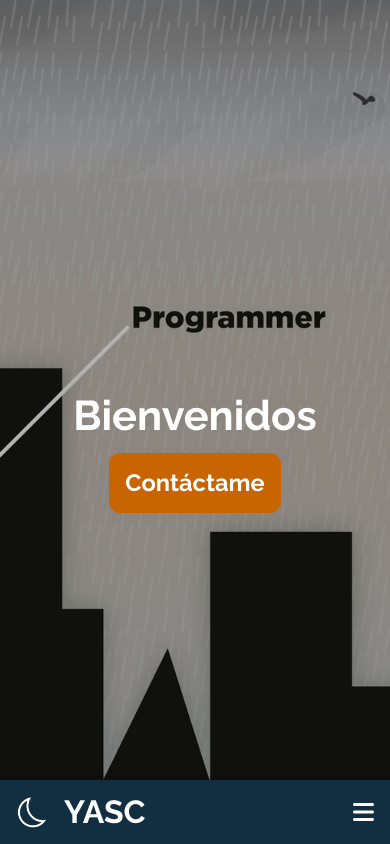
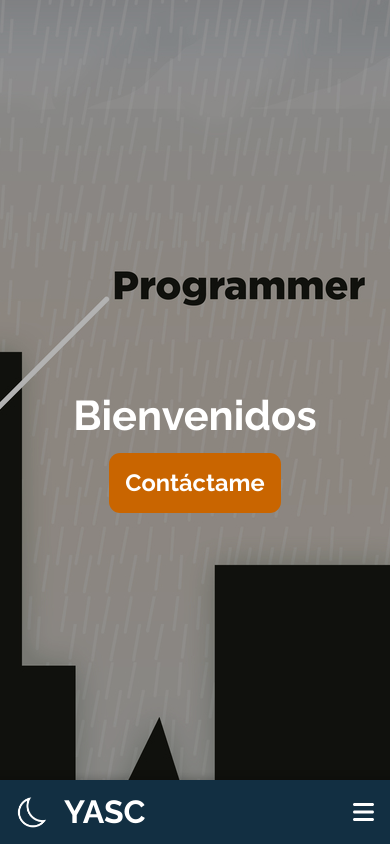
Before and after one commit to yhil-mar/My-Portfolio, a React (Vite) app: page / in a window 390 px wide. Shown: the top 844 px of the page. Built offline with nearby package versions, Linux system fonts and the light colour scheme.

Commit message:
fix fix landing

```diff
--- a/src/components/LandingSection/LandingSection.module.css
+++ b/src/components/LandingSection/LandingSection.module.css
@@ -97,7 +97,7 @@
 
 @media screen and (max-width: 1024px) {
     .landingContainer {
-        background-size: auto 100%;
+        background-size: auto 1400px;
     }
 
     .mainText {
@@ -105,4 +105,8 @@
     }
 }
 
-@media screen and (max-width: 700px) {}
+@media screen and (max-width: 700px) {
+    .landingContainer {
+        background-size: auto;
+    }
+}
```
